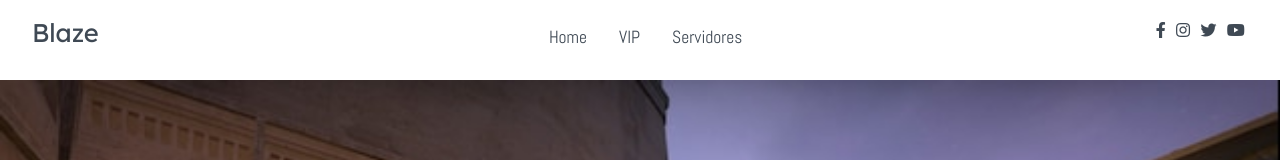
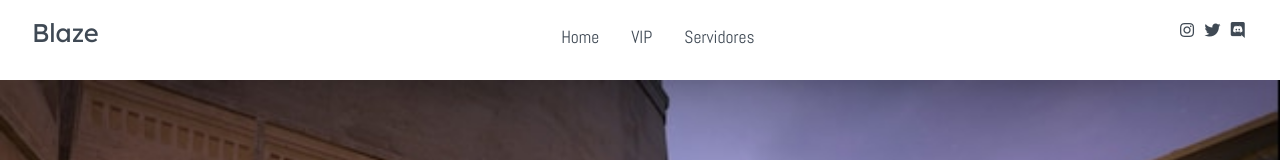
Before and after one commit to Lukh4zzzff/blazenetw, a plain HTML site: page index.html in a window 1280 px wide. Shown: the top 160 px of the page. Drawn offline with Linux system fonts and the light colour scheme.

Commit message:
Update index.html

```diff
--- a/index.html
+++ b/index.html
@@ -51,10 +51,9 @@
                 </ul>
             </div>
             <div class="social text-gray">
-                <a href="#"><i class="fab fa-facebook-f"></i></a>
-                <a href="#"><i class="fab fa-instagram"></i></a>
-                <a href="#"><i class="fab fa-twitter"></i></a>
-                <a href="#"><i class="fab fa-youtube"></i></a>
+                <a href="https://instagram.com/blazeservers"><i class="fab fa-instagram"></i></a>
+                <a href="https://twitter.com/blazeservers"><i class="fab fa-twitter"></i></a>
+                <a href="https://discord.gg/WdqYppd"><i class="fab fa-discord"></i></a>
             </div>
         </div>
     </nav>
```
